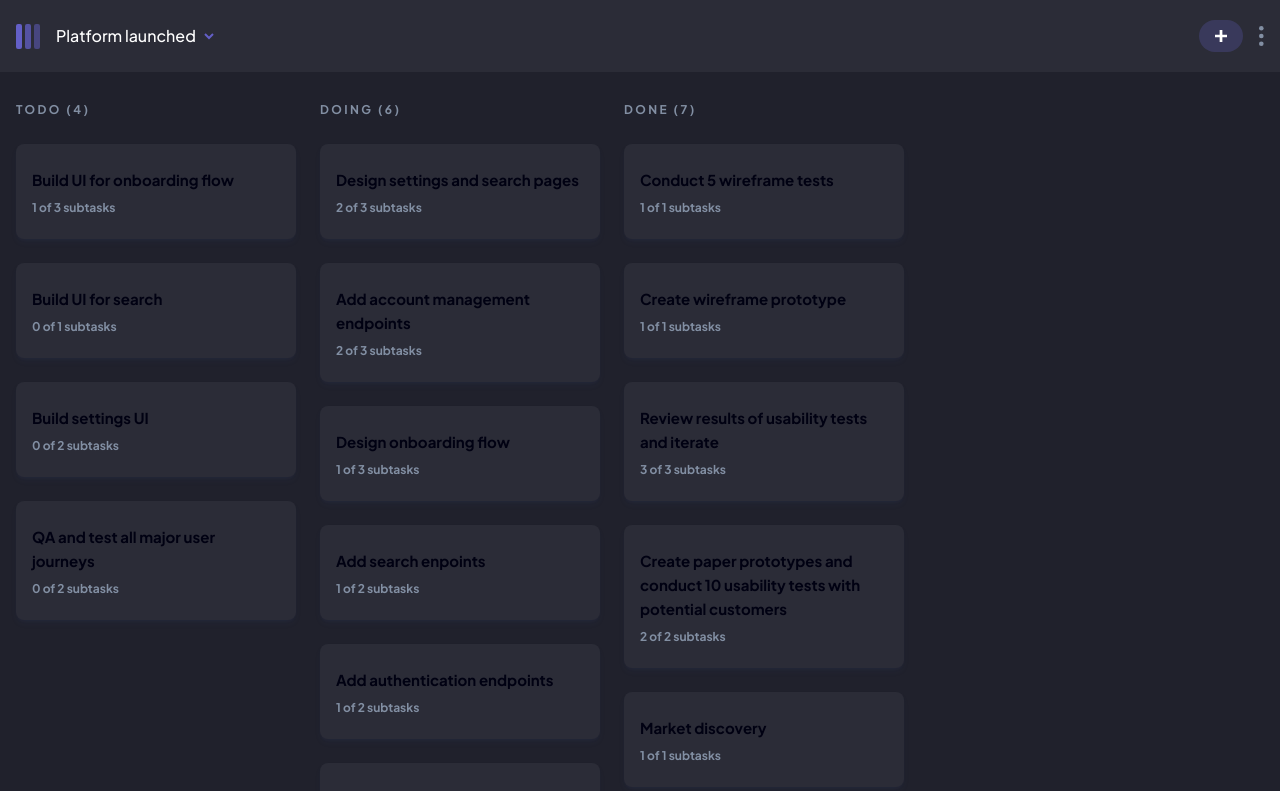
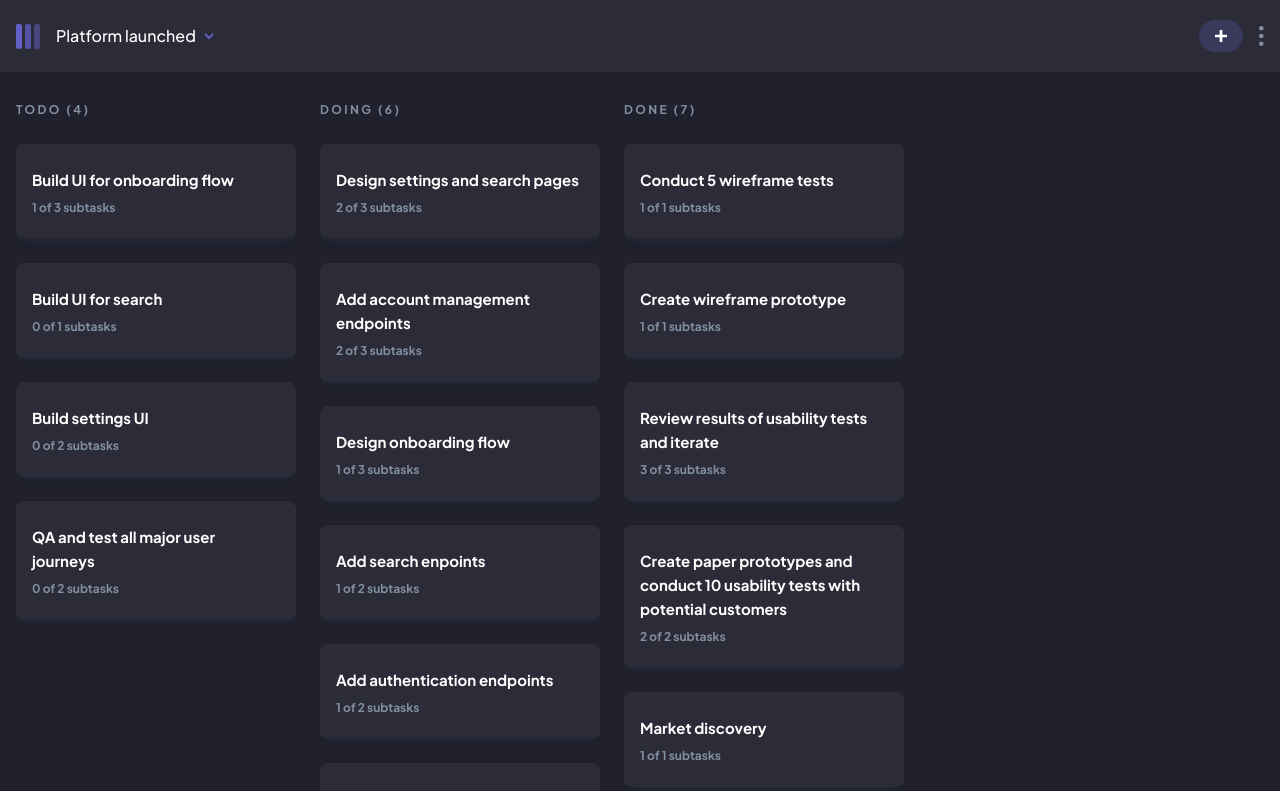
Before and after one commit to PedroEnciso/kanban-app, a React (Vite) app: page / in a window 1280 px wide. Shown: the top 791 px of the page. Built offline with nearby package versions, Linux system fonts and the light colour scheme.

Commit message:
inherit text color

```diff
--- a/src/components/UI/Typography/HeadingM.jsx
+++ b/src/components/UI/Typography/HeadingM.jsx
@@ -2,9 +2,7 @@ import React from "react";
 
 function HeadingM({ children }) {
   return (
-    <span className="text-black font-bold text-[15px] leading-tight">
-      {children}
-    </span>
+    <span className="font-bold text-[15px] leading-tight">{children}</span>
   );
 }
 
```
